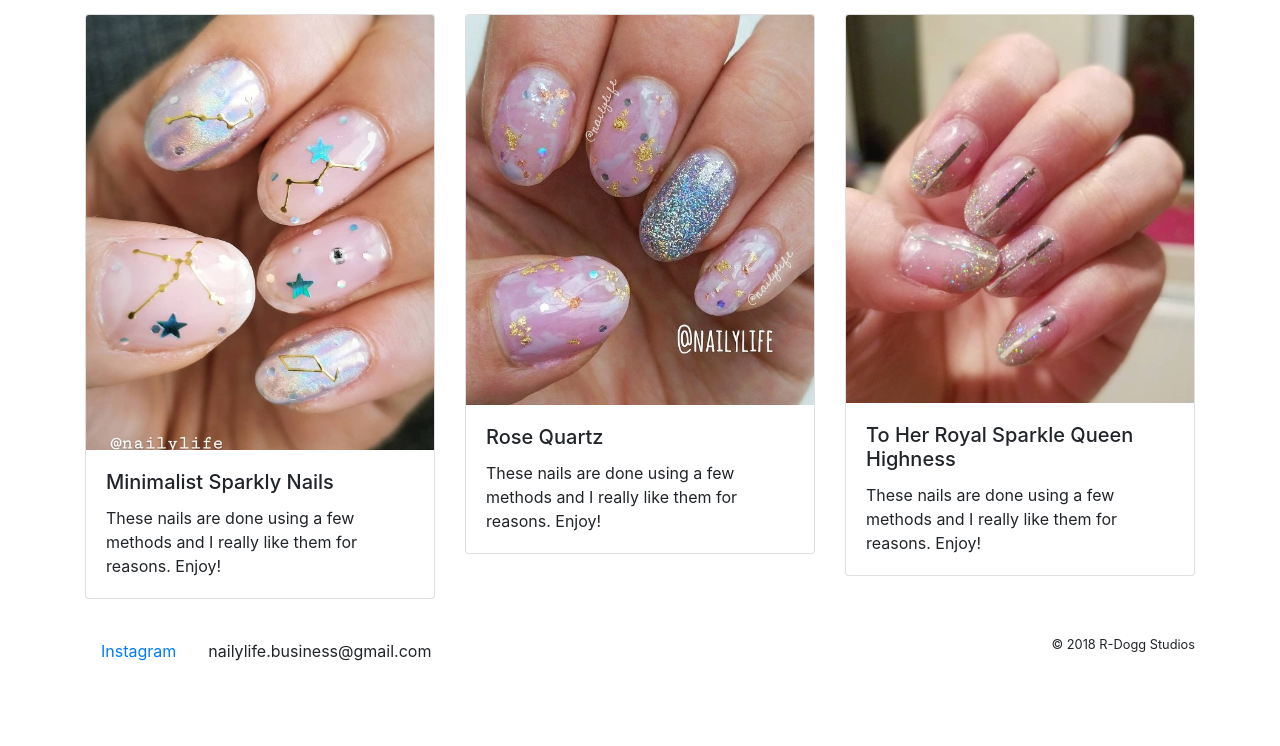
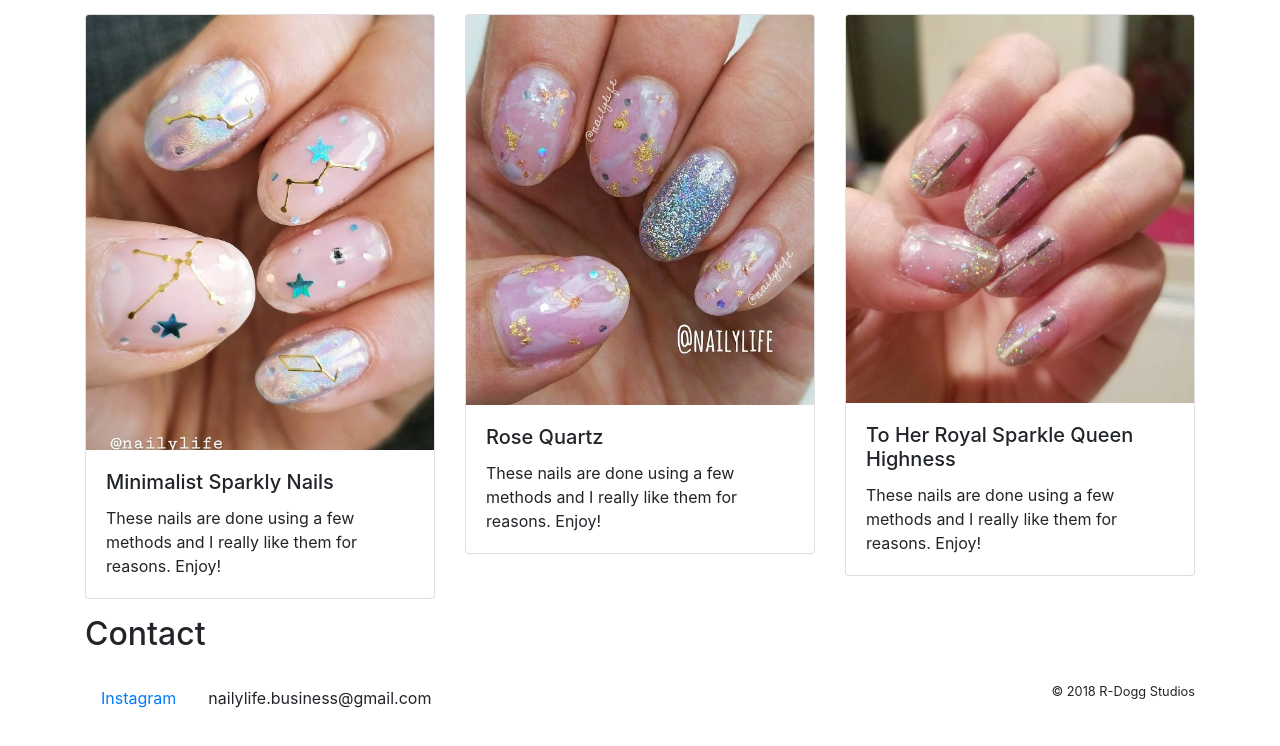
Before and after one commit to RyanW1004/nailylife, a plain HTML site: page index.html in a window 1280 px wide. Shown: the part 1300-2046 px from the top of the page. Before the commit the page ends 2003 px from the top, so only its background shows below. Drawn offline with nearby package versions, Linux system fonts and the light colour scheme.

Commit message:
fix contact link

```diff
--- a/index.html
+++ b/index.html
@@ -110,6 +110,7 @@
       </div>
     </div>
     <!-- contact -->
+    <h2 id="contact">Contact</h2>
     <div class="row py-3">
 				<div class="col-md-7">
           <ul class="nav">
```
